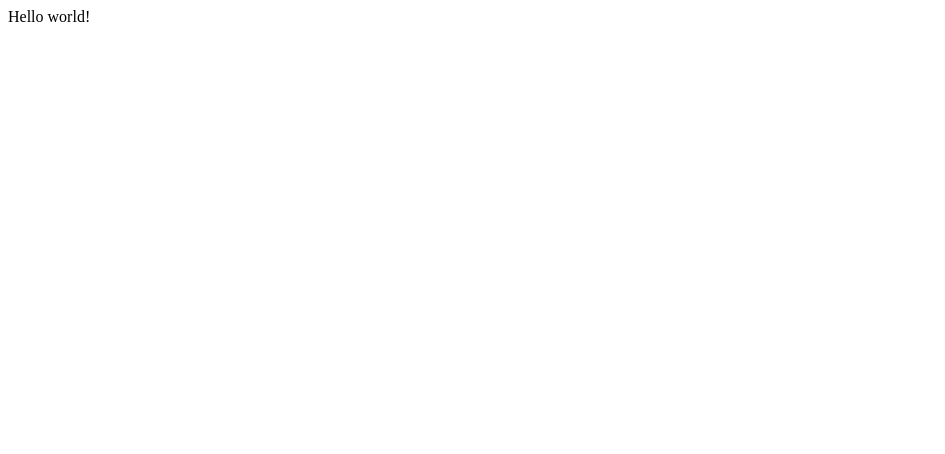
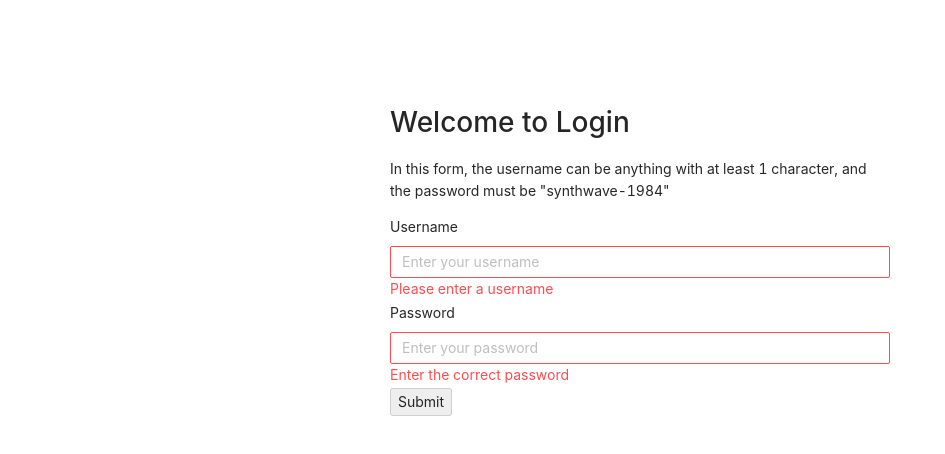
Before and after one commit to claudiofreitas/react-testing-library-recipes, a React (Create React App) app in the folder packages/project1/: page /login in a window 1280 px wide. Before the commit this address led to /. Shown: the top 454 px of the page, without its empty margins (0-945 px from the left). Built offline with nearby package versions, Linux system fonts and the light colour scheme.

Commit message:
Add Login

```diff
--- a/packages/project1/package.json
+++ b/packages/project1/package.json
@@ -10,10 +10,12 @@
     "@types/node": "^12.0.0",
     "@types/react": "^16.9.53",
     "@types/react-dom": "^16.9.8",
+    "antd": "4.15.4",
     "react": "^17.0.2",
     "react-dom": "^17.0.2",
     "react-router-dom": "5.2.0",
     "react-scripts": "4.0.3",
+    "react-use": "^17.3.2",
     "typescript": "^4.0.3",
     "web-vitals": "^0.2.4",
     "workbox-background-sync": "^5.1.3",
--- a/packages/project1/src/Routes.tsx
+++ b/packages/project1/src/Routes.tsx
@@ -1,6 +1,7 @@
 import { FC } from 'react';
 import { Redirect, Route, Switch } from 'react-router-dom';
 import Home from './pages/Home';
+import Login from './pages/Login';
 
 const Routes: FC = () => {
   return (
@@ -8,6 +9,9 @@ const Routes: FC = () => {
       <Route exact path="/">
         <Home />
       </Route>
+      <Route exact path="/login">
+        <Login />
+      </Route>
       <Redirect to="/" />
     </Switch>
   );
--- /dev/null
+++ b/packages/project1/src/pages/Login.tsx
@@ -0,0 +1,114 @@
+import { FC, useEffect, useMemo, useState } from 'react';
+import { Form, Input } from 'antd';
+import 'antd/dist/antd.css';
+
+interface FormData {
+  username: string;
+  password: string;
+}
+
+const validateUsername = (username: string): string | undefined => {
+  if (username.length === 0) {
+    return 'Please enter a username';
+  }
+};
+
+const validatePassword = (password: string): string | undefined => {
+  if (password !== 'synthwave-1984') {
+    return 'Enter the correct password';
+  }
+};
+
+const useLogin = () => {
+  const [formData, setFormData] = useState<FormData>({
+    username: '',
+    password: '',
+  });
+
+  const [formErrors, setFormErrors] = useState<Partial<FormData>>({});
+
+  useEffect(() => {
+    setFormErrors((currentFormErrors) => {
+      return {
+        ...currentFormErrors,
+        username: validateUsername(formData.username),
+        password: validatePassword(formData.password),
+      };
+    });
+  }, [formData]);
+
+  const isSubmitDisabled = useMemo(() => {
+    return !(formData.username && formData.username.length > 0);
+  }, [formData.username]);
+
+  return {
+    isSubmitDisabled,
+    formData,
+    setFormData,
+    formErrors,
+  };
+};
+
+const Login: FC = () => {
+  const { isSubmitDisabled, formData, setFormData, formErrors } = useLogin();
+
+  return (
+    <div
+      style={{
+        display: 'flex',
+        flexDirection: 'column',
+        width: 500,
+        margin: '100px auto',
+      }}
+    >
+      <h1>Welcome to Login</h1>
+      <p>
+        In this form, the username can be anything with at least 1 character,
+        and the password must be "synthwave-1984"
+      </p>
+      <Form layout={'vertical'}>
+        <Form.Item
+          label={'Username'}
+          validateStatus={Boolean(formErrors.username) ? 'error' : undefined}
+          help={formErrors.username}
+        >
+          <Input
+            placeholder={'Enter your username'}
+            value={formData.username}
+            onChange={(e) => {
+              setFormData((currentForm) => {
+                return {
+                  ...currentForm,
+                  username: e.target.value,
+                };
+              });
+            }}
+          />
+        </Form.Item>
+
+        <Form.Item
+          label={'Password'}
+          validateStatus={Boolean(formErrors.password) ? 'error' : undefined}
+          help={formErrors.password}
+        >
+          <Input
+            placeholder={'Enter your password'}
+            value={formData.password}
+            onChange={(e) => {
+              setFormData((currentForm) => {
+                return {
+                  ...currentForm,
+                  password: e.target.value,
+                };
+              });
+            }}
+          />
+        </Form.Item>
+
+        <button disabled={isSubmitDisabled}>Submit</button>
+      </Form>
+    </div>
+  );
+};
+
+export default Login;
```
Also changed, not shown: 1 other file (tests, documents, lock files or other folders).
